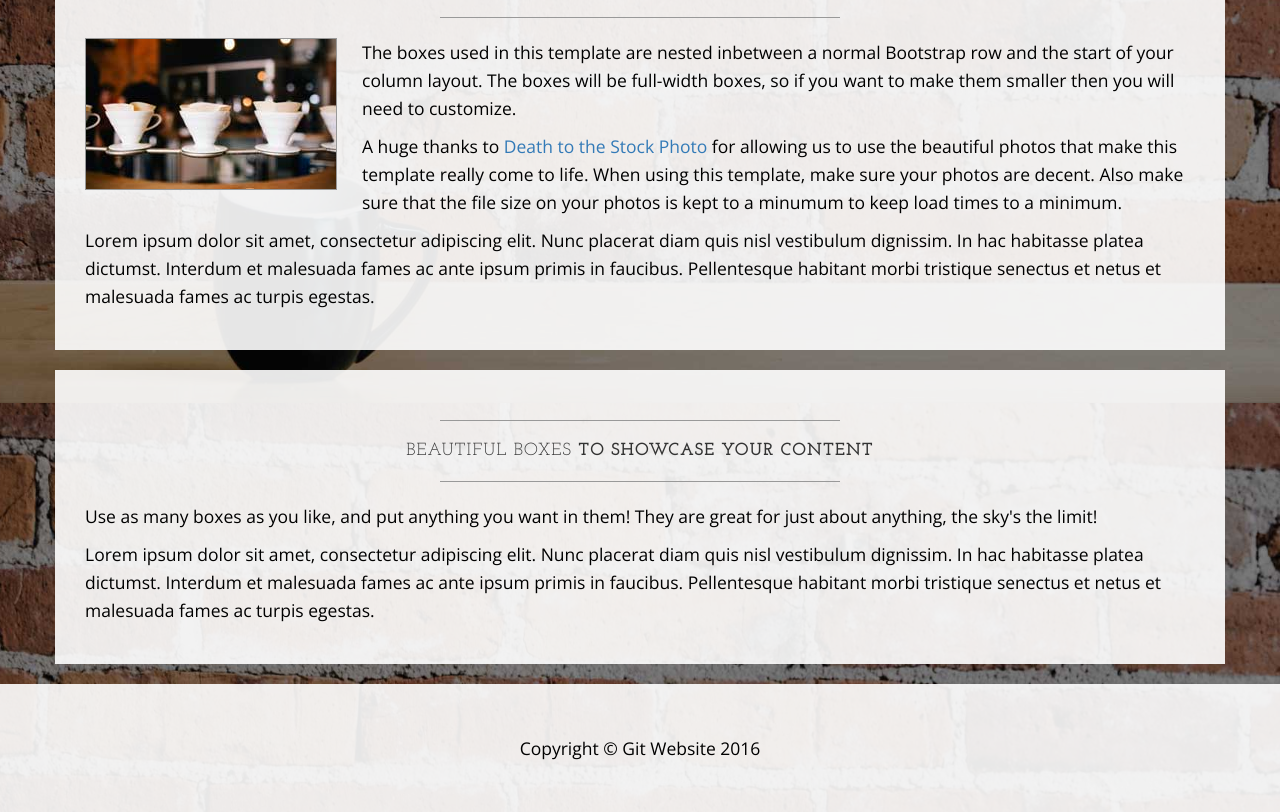
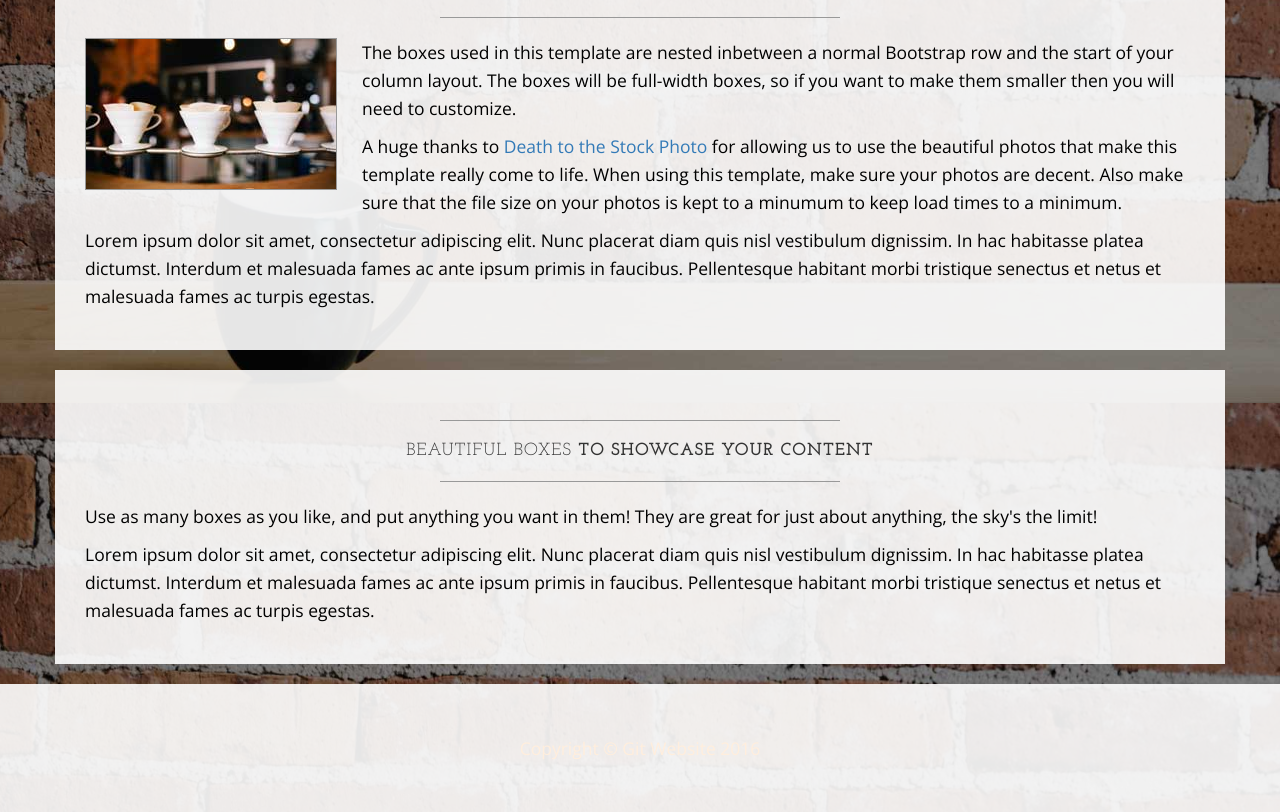
Before and after one commit to CPULoyal/GIT-Course, a plain HTML site: page index.html in a window 1280 px wide. Shown: the part 1197-2009 px from the top of the page. Drawn offline with nearby package versions, Linux system fonts and the light colour scheme.

Commit message:
Changed Footer Text Color

```diff
--- a/index.html
+++ b/index.html
@@ -157,7 +157,7 @@
         <div class="container">
             <div class="row">
                 <div class="col-lg-12 text-center">
-                    <p>Copyright &copy; Git Website 2016</p>
+                    <p style="color:#ffeedd">Copyright &copy; Git Website 2016</p>
                 </div>
             </div>
         </div>
```
